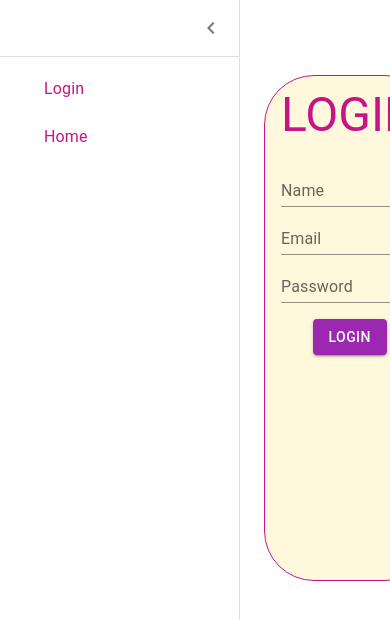
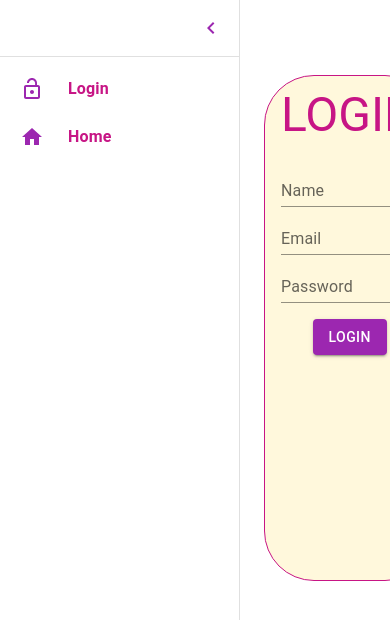
Before and after one commit to tdcinterns/umer-shehzad-task-app, a React (Vite) app: page /login in a window 390 px wide. Shown: the top 620 px of the page. Built offline with nearby package versions, Linux system fonts and the light colour scheme.

Commit message:
Implement drawer will close on small screen SideNav & some code fix.

```diff
--- a/src/components/SideNav/index.jsx
+++ b/src/components/SideNav/index.jsx
@@ -11,8 +11,13 @@ import ListItem from '@mui/material/ListItem';
 import ListItemButton from '@mui/material/ListItemButton';
 import ListItemIcon from '@mui/material/ListItemIcon';
 import ListItemText from '@mui/material/ListItemText';
+import LockOpenIcon from '@mui/icons-material/LockOpen';
+import LockIcon from '@mui/icons-material/Lock';
+import AssignmentIcon from '@mui/icons-material/Assignment';
+import HomeIcon from '@mui/icons-material/Home';
 // import MailIcon from '@mui/icons-material/Mail';
 import { useNavigate } from 'react-router-dom';
+import { useMediaQuery } from '@mui/material';
 
 const drawerWidth = 240;
 
@@ -66,6 +71,7 @@ const Drawer = styled(MuiDrawer, { shouldForwardProp: (prop) => prop !== 'open'
 export default function MiniDrawer() {
   const theme = useTheme();
   const [open, setOpen] = React.useState(true);
+  const matches = useMediaQuery(theme.breakpoints.up('md'));
   const navigate = useNavigate();
   const auth = localStorage.getItem("user");
 
@@ -74,6 +80,16 @@ export default function MiniDrawer() {
     navigate('/login');
   }
 
+  React.useEffect(() => {
+    const handleResize = () => {
+      setOpen(matches); // Update open state based on current screen size
+    };
+
+    window.addEventListener('resize', handleResize); // Add event listener
+
+    return () => window.removeEventListener('resize', handleResize); // Remove listener on cleanup
+  }, [matches]);
+
   return (
     <>
       <CssBaseline />
@@ -81,7 +97,7 @@ export default function MiniDrawer() {
       <Drawer variant="permanent" open={open}>
 
         <DrawerHeader>
-          <IconButton onClick={() => setOpen(!open)}>
+          <IconButton onClick={() => setOpen(!open)} color='secondary'>
             {theme.direction === 'rtl' ? <ChevronRightIcon /> : <ChevronLeftIcon />}
           </IconButton>
         </DrawerHeader>
@@ -99,7 +115,6 @@ export default function MiniDrawer() {
                     justifyContent: open ? 'initial' : 'center',
                     px: 2.5,
                     color: '#C71585',
-                    // fontWeight: open ? "bold" : "normal"
                   }}
                 >
                   <ListItemIcon
@@ -109,9 +124,15 @@ export default function MiniDrawer() {
                       justifyContent: 'center',
                     }}
                   >
-                    {/* <MailIcon /> */}
+                    <AssignmentIcon color='secondary' />
                   </ListItemIcon>
-                  <ListItemText primary='Task' sx={{ opacity: open ? 1 : 0 }} />
+                  <ListItemText
+                    primary='Task'
+                    sx={{
+                      opacity: open ? 1 : 0,
+                      '& .MuiListItemText-primary': { fontWeight: 'bold' }
+                    }}
+                  />
                 </ListItemButton>
               </ListItem>
 
@@ -122,7 +143,6 @@ export default function MiniDrawer() {
                     justifyContent: open ? 'initial' : 'center',
                     px: 2.5,
                     color: '#C71585',
-                    // fontWeight: open ? "bold" : "normal"
                   }}
                 >
                   <ListItemIcon
@@ -132,9 +152,15 @@ export default function MiniDrawer() {
                       justifyContent: 'center',
                     }}
                   >
-                    {/* <MailIcon /> */}
+                    <LockIcon color='secondary' />
                   </ListItemIcon>
-                  <ListItemText primary='Logout' sx={{ opacity: open ? 1 : 0 }} />
+                  <ListItemText
+                    primary='Logout'
+                    sx={{
+                      opacity: open ? 1 : 0,
+                      '& .MuiListItemText-primary': { fontWeight: 'bold' }
+                    }}
+                  />
                 </ListItemButton>
               </ListItem>
 
@@ -158,9 +184,15 @@ export default function MiniDrawer() {
                       justifyContent: 'center',
                     }}
                   >
-                    {/* <MailIcon /> */}
+                    <LockOpenIcon color='secondary' />
                   </ListItemIcon>
-                  <ListItemText primary='Login' sx={{ opacity: open ? 1 : 0 }} />
+                  <ListItemText
+                    primary='Login'
+                    sx={{
+                      opacity: open ? 1 : 0,
+                      '& .MuiListItemText-primary': { fontWeight: 'bold' },
+                    }}
+                  />
                 </ListItemButton>
               </ListItem>
 
@@ -180,15 +212,20 @@ export default function MiniDrawer() {
                       justifyContent: 'center',
                     }}
                   >
-                    {/* <MailIcon /> */}
+                    <HomeIcon color='secondary' />
                   </ListItemIcon>
-                  <ListItemText primary='Home' sx={{ opacity: open ? 1 : 0 }} />
+                  <ListItemText
+                    primary='Home'
+                    sx={{
+                      opacity: open ? 1 : 0,
+                      '& .MuiListItemText-primary': { fontWeight: 'bold' }
+                    }}
+                  />
                 </ListItemButton>
               </ListItem>
 
             </List>
         }
-
       </Drawer>
     </>
   );
--- a/src/components/TaskList/index.jsx
+++ b/src/components/TaskList/index.jsx
@@ -30,13 +30,17 @@ const TaskList = () => {
                     {task.title}</TableCell>
                   <TableCell sx={{ width: 600 }}>
                     {task.discription}</TableCell>
-                  <TableCell sx={{ width: 200 }}>
+                  <TableCell sx={{ width: 200 }} align='center'>
+                    <span>
                     <Button onClick={() => deleteTaskById(task.id)}>
                       <DeleteIcon color='error' />
                     </Button>
+                    </span>
+                    <span>
                     <Button LinkComponent={Link} to={`/update/${task.id}`}>
                       <EditIcon color='secondary' />
                     </Button>
+                    </span>
                   </TableCell>
                 </TableRow>
               ))
--- a/src/pages/DisplayTask.jsx
+++ b/src/pages/DisplayTask.jsx
@@ -112,7 +112,7 @@ const DisplayTask = () => {
                                                         <StyledTableCell>NO.</StyledTableCell>
                                                         <StyledTableCell>TITLE</StyledTableCell>
                                                         <StyledTableCell>DISCRIPTION</StyledTableCell>
-                                                        <StyledTableCell align='justify'>ACTION</StyledTableCell>
+                                                        <StyledTableCell align='center'>ACTIONS</StyledTableCell>
                                                     </TableRow>
                                                 </TableHead>
 
```
